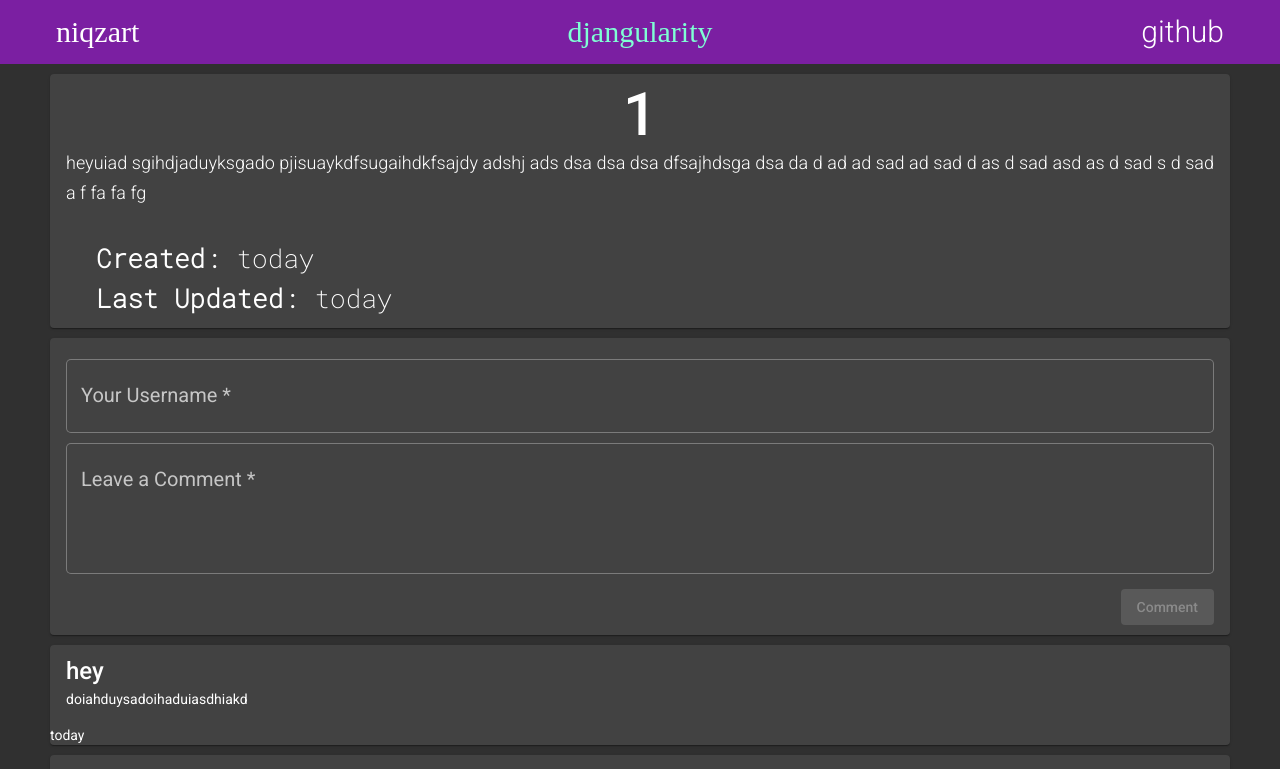
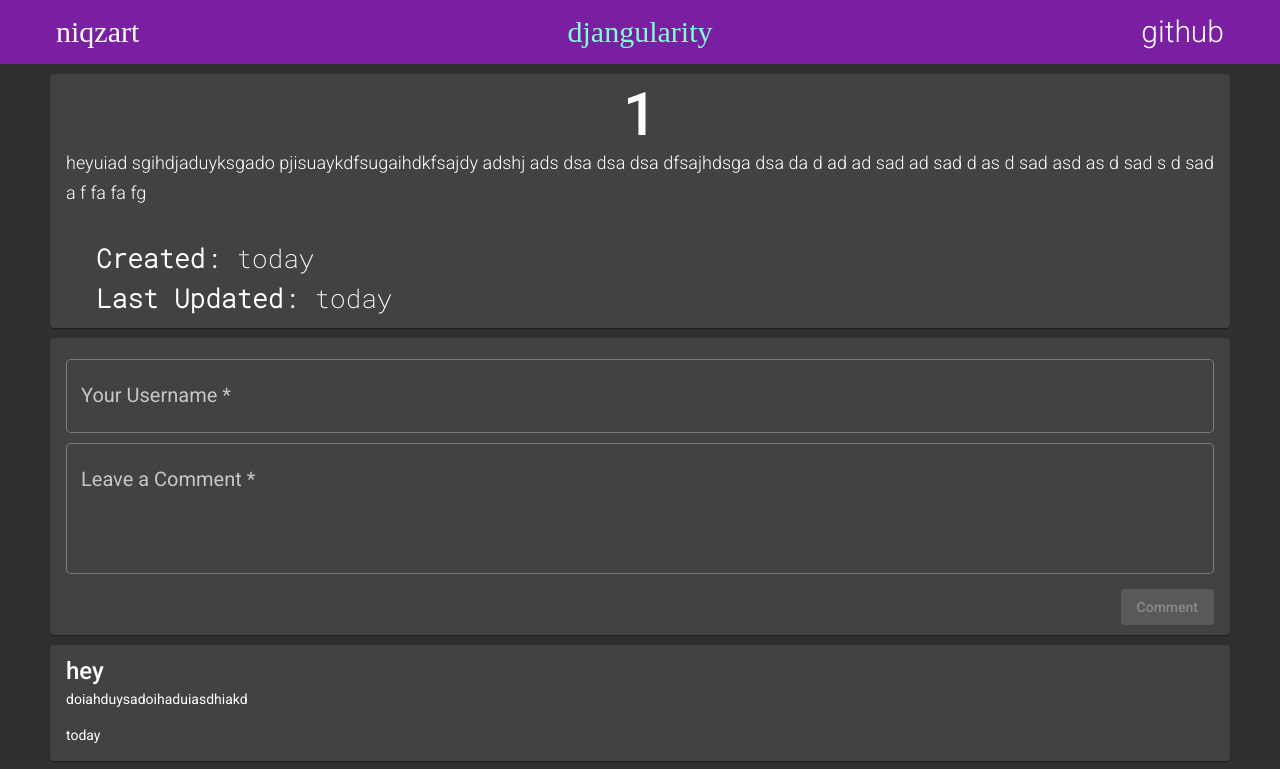
Before and after one commit to niqzart/djangularity, an Angular app in the folder client/: page /articles/1 in a window 1280 px wide. Shown: the top 769 px of the page. Built offline with nearby package versions, Linux system fonts and the light colour scheme.

Commit message:
fix(client): updated-date position in comment-list

```diff
--- a/client/src/app/article-detail/article-detail.component.html
+++ b/client/src/app/article-detail/article-detail.component.html
@@ -36,9 +36,9 @@
   <mat-card-content>
     {{comment.content}}
   </mat-card-content>
-  <mat-card-footer>
+  <mat-card-content>
     {{comment.updated}}
-  </mat-card-footer>
+  </mat-card-content>
 </mat-card>
 
 <div id="next">
```
